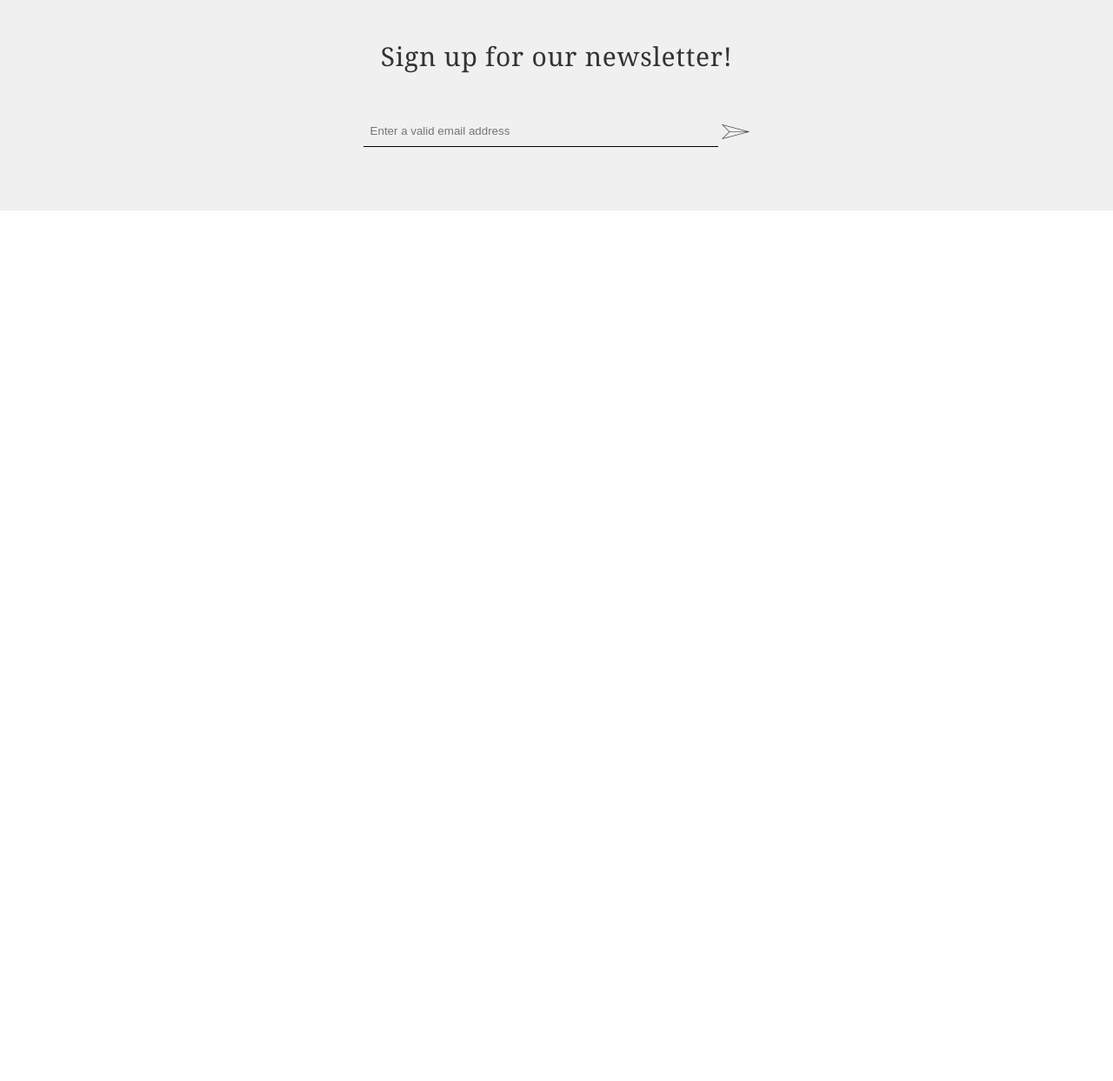
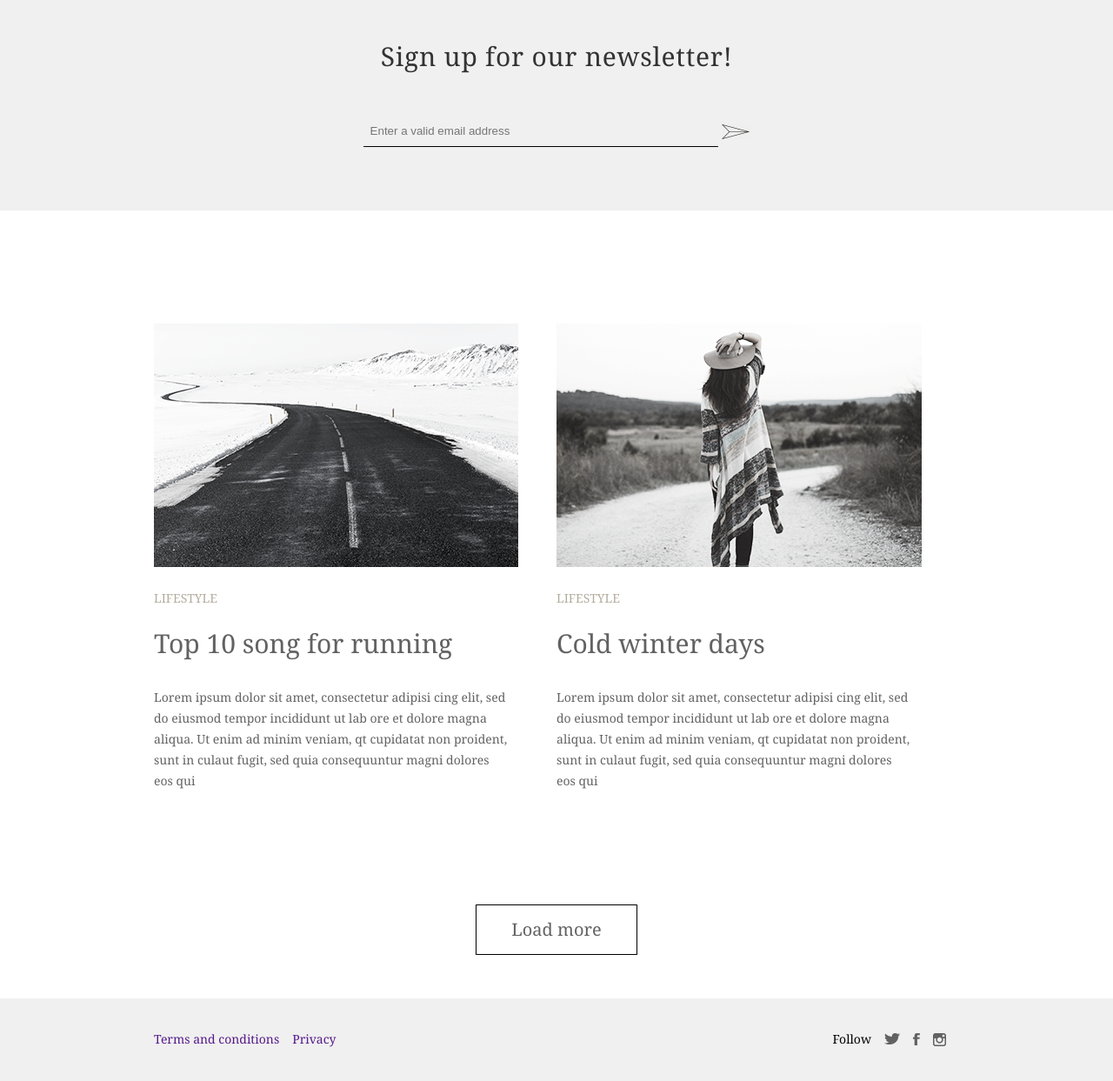
Before and after one commit to lexggwp/mimino-layout, a plain HTML site: page index.html in a window 1280 px wide. Shown: the part 2512-3755 px from the top of the page at 87% size. Before the commit the page ends 2754 px from the top, so only its background shows below. Drawn offline with Linux system fonts and the light colour scheme; files that its build step writes are made by us from their sources.

Commit message:
fixed: added footer block

```diff
--- a/css/style.css
+++ b/css/style.css
@@ -1,6 +1,5 @@
 body {
     font-family: Georgia, 'Times New Roman', Times, serif;
-    padding: 0 0px;
 }
 .header {
     margin: 45px 0 0 0;
@@ -141,3 +140,45 @@ margin-top: 130px;
     background: #f0f0f0;
     border-bottom: 1px solid black;
 }
+.loadmore-btn {
+    margin: 0 auto 50px;
+    border: 1px solid black;
+    width: 20%;
+    padding: 16px;
+    text-align: center;
+    align-items: center;
+
+
+}
+.loadmore-btn a {
+    display: inline-block;
+    font-size: 20px;
+    line-height: 24px;
+    font-weight: 400;
+    color: #626262;
+}
+
+.footer {
+    background: #f0f0f0;
+
+
+}
+.footer-bottom {
+    display: flex;
+    justify-content: space-between;
+
+}
+.left {
+    display: flex;
+    padding: 40px 0;
+
+}
+.right{
+    display: flex;
+    padding: 40px 0;
+}
+
+.left li, .right li {
+    margin-right: 15px;
+
+}
--- a/index.html
+++ b/index.html
@@ -147,6 +147,72 @@
     </div>
 </section>
 
+<section class="mini">
+    <div class="container">
+        <div class="blocks">
+            <div class="mini-block">
+                <div class="mini-block__preview">
+                    <img src="img/photo6.png" alt="">
+                </div>
+                <h3 class="mini-block__chapter chapter">
+                    Lifestyle
+                </h3>
+                <h2 class="mini-block__title title">
+                    Top 10 song for running
+                </h2>
+                <p class="mini-block__text">
+                    Lorem ipsum dolor sit amet, consectetur adipisi
+                    cing elit, sed do eiusmod tempor incididunt ut lab
+                    ore et dolore magna aliqua. Ut enim ad minim veniam,
+                    qt cupidatat non proident, sunt in culaut fugit, sed
+                    quia consequuntur magni dolores eos qui
+                </p>
+            </div>
+            <div class="mini-block">
+                <div class="mini-block__preview">
+                    <img src="img/photo5.png" alt="">
+                </div>
+                <h3 class="mini-block__chapter chapter">
+                    Lifestyle
+                </h3>
+                <h2 class="mini-block__title title">
+                    Cold winter days
+                </h2>
+                <p class="mini-block__text">
+                    Lorem ipsum dolor sit amet, consectetur adipisi
+                    cing elit, sed do eiusmod tempor incididunt ut lab
+                    ore et dolore magna aliqua. Ut enim ad minim veniam,
+                    qt cupidatat non proident, sunt in culaut fugit, sed
+                    quia consequuntur magni dolores eos qui
+                </p>
+            </div>
+        </div>
+        <div class="loadmore">
+        <div class="loadmore-btn">
+            <a href="">Load more</a>
+        </div>
+        </div>
+    </div>
+</section>
+<footer class="footer">
+    <div class="container">
+        <div class="footer-bottom">
+            <ul class="left">
+                <li><a href="">Terms and conditions</a></li>
+                <li><a href="">Privacy</a></li>
+            </ul>
+            <ul class="right">
+                <li>Follow</li>
+                <li><a href="https://www.qries.com/"><img src="img/icon/twitter.png" alt=""></a></li>
+                <li><a href="https://www.qries.com/"><img src="img/icon/fb.png" alt=""></a></li>
+                <li><a href="https://www.qries.com/"><img src="img/icon/instagram.png" alt=""></a></li>
+            </ul>
+        </div>
+
+    </div>
+</footer>
+
+
 </body>
 </html>
 </body>
```
